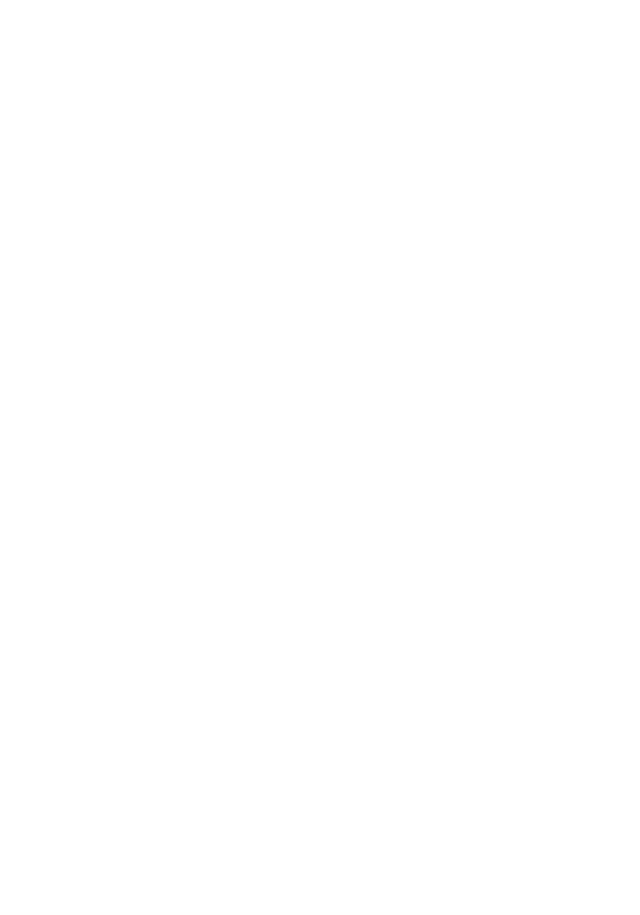
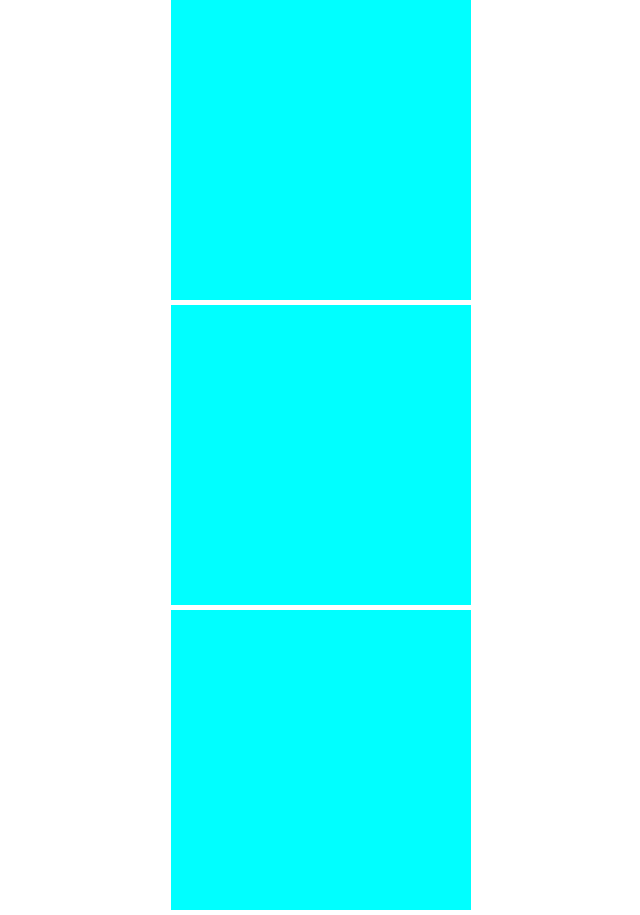
Before and after one commit to kartik0603/Test-5-javascript, a plain HTML site: page index.html in a window 1280 px wide. Shown: the whole page, without its empty margins (319-959 px from the left). Before the commit the page ends 800 px from the top, so only its background shows below. Drawn offline with Linux system fonts and the light colour scheme.

Commit message:
Test-5_javaScript

```diff
--- a/index.html
+++ b/index.html
@@ -8,6 +8,18 @@
     <script src="bootstrap.bundle.min.js"></script>
 </head>
 <body>
+    <div style="display: flex;justify-content: center; flex-direction: column; align-items: center;">
+
+
+        <div style="width: 300px; height: 300px; background-color: aqua; margin-bottom: 5px;"></div>
+        <div style="width: 300px; height: 300px; background-color: aqua; margin-bottom: 5px;"></div>
+        <div style="width: 300px; height: 300px; background-color: aqua; margin-bottom: 5px;"></div>
+
+
+    </div>
+
+
+
 
 </body>
 <script src="index.js"></script>
```
